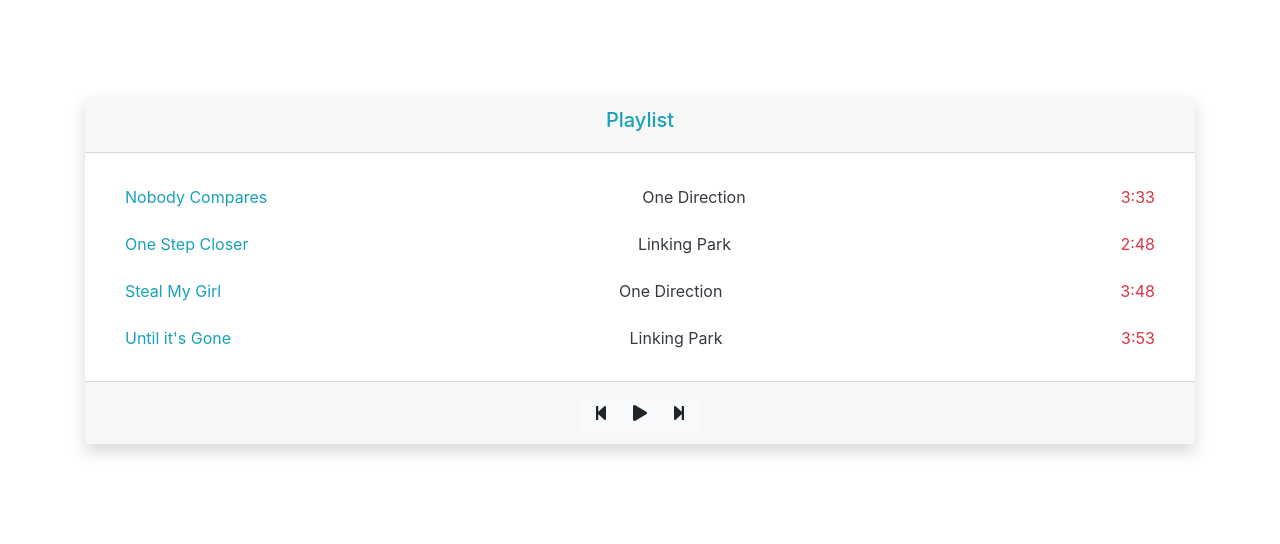
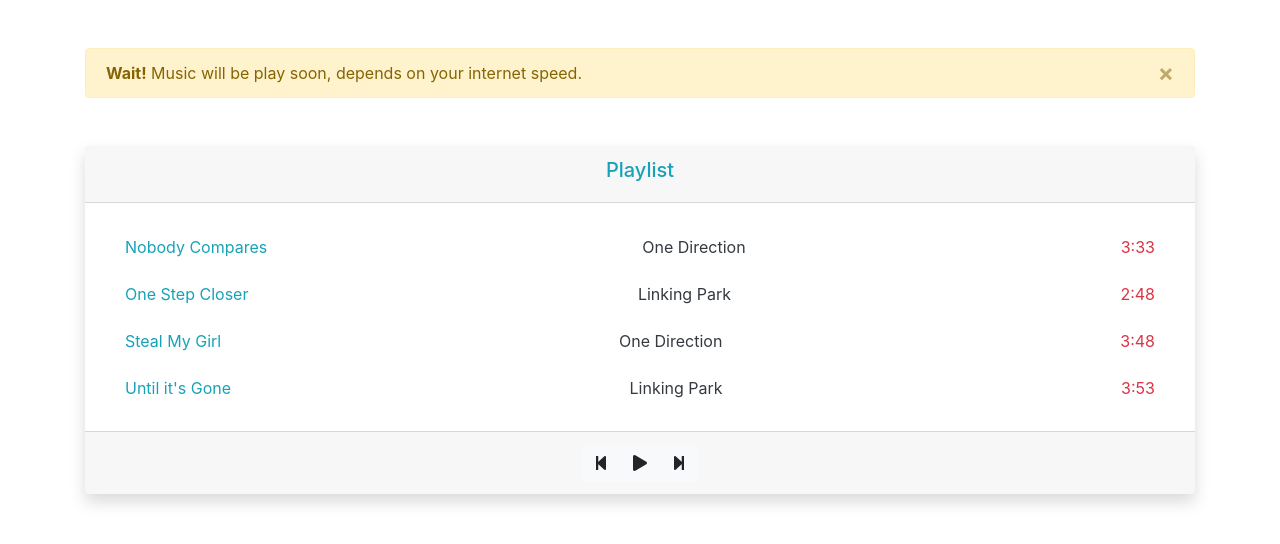
Before and after one commit to Maruf-Ahmed76/MusicPlaylist, a plain HTML site: page index.html in a window 1280 px wide. Drawn offline with Linux system fonts and the light colour scheme.

Commit message:
Update index.html

```diff
--- a/index.html
+++ b/index.html
@@ -21,6 +21,13 @@
 
   <!-- Add your site or application content here -->
   <div class="container pt-5">
+    <!-- Alert -->
+    <div class="alert alert-warning alert-dismissible fade show" role="alert">
+      <strong>Wait!</strong> Music will be play soon, depends on your internet speed.
+      <button type="button" class="close" data-dismiss="alert" aria-label="Close">
+        <span aria-hidden="true">&times;</span>
+      </button>
+    </div>
     <!-- Card -->
     <div class="card mt-5 border-0 shadow">
       <!-- Card header -->
```
